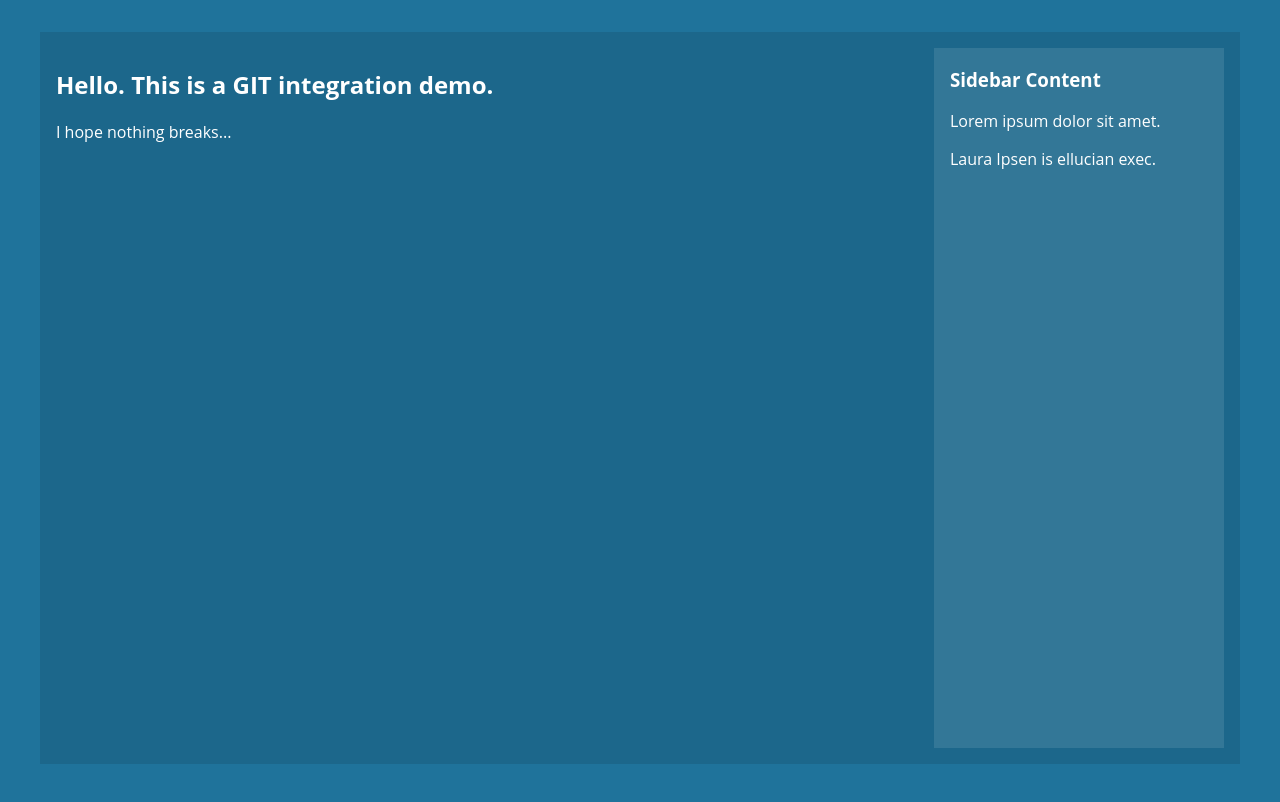
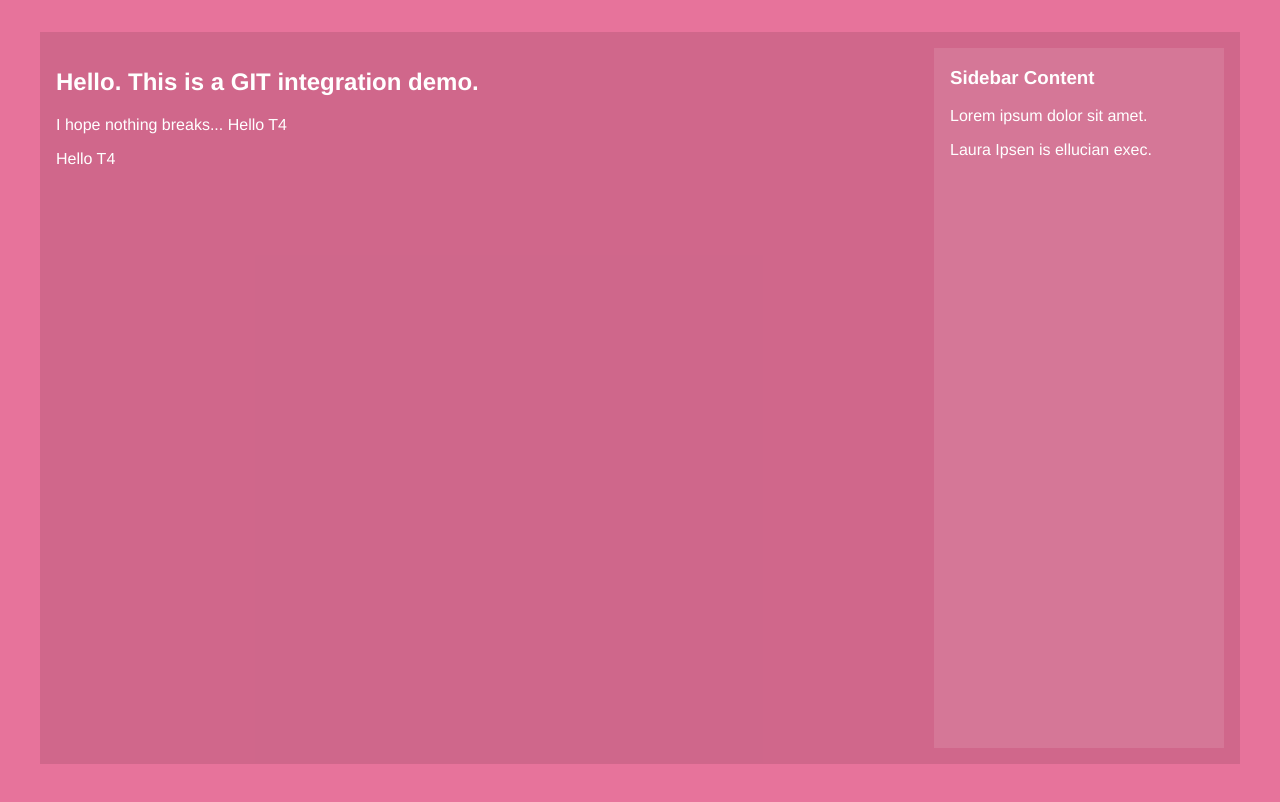
Before and after one commit to t4davelarkan/git-sample-site-test, a website: page www-root/home.html in a window 1280 px wide. Drawn offline with Linux system fonts and the light colour scheme.

Commit message:
Useless message

```diff
--- a/development/sass/style.scss
+++ b/development/sass/style.scss
@@ -12,8 +12,8 @@ body {
   margin: 0;
   padding: 0;
   color: #fff;
-  font-family: "Open Sans", sans-serif;
-  background: rgb(31, 115, 155);
+  font-family: "Helvetica", sans-serif;
+  background: rgb(231, 115, 155);
 }
 body {
   padding-left: 1rem;
--- a/www-root/home.html
+++ b/www-root/home.html
@@ -9,7 +9,7 @@
 	<meta charset="UTF-8" />
 	<meta name="viewport" content="width=device-width, initial-scale=1.0" />
 	<link rel="stylesheet" href="site-assets/css/style.css">
-	<title>GIT Demo</title>
+	<title>GIT Demo - Hello T4!!</title>
 </head>
 <body>
 	<div class="container">
@@ -23,7 +23,8 @@
 -->
 <div class="general">
   <h2>Hello. This is a GIT integration demo.</h2>
-  I hope nothing breaks...
+  I hope nothing breaks... Hello T4
+  <p>Hello T4</p>
 </div>
 
 <!-- @@@T4Parse = startFooter -->
```
Also changed, not shown: development/html/includes/content-types/general-content/html.html (+1 -0 lines), development/html/page-layouts/home.html (+2 -2 lines), git-integration/includes/content-types/general-content/html.html (+1 -0 lines), git-integration/includes_stripped/content-types/general-content/html.html (+1 -0 lines), git-integration/page-layouts/home.html (+2 -2 lines), git-integration/site-assets/css/style.css, www-root/site-assets/css/style.css.
